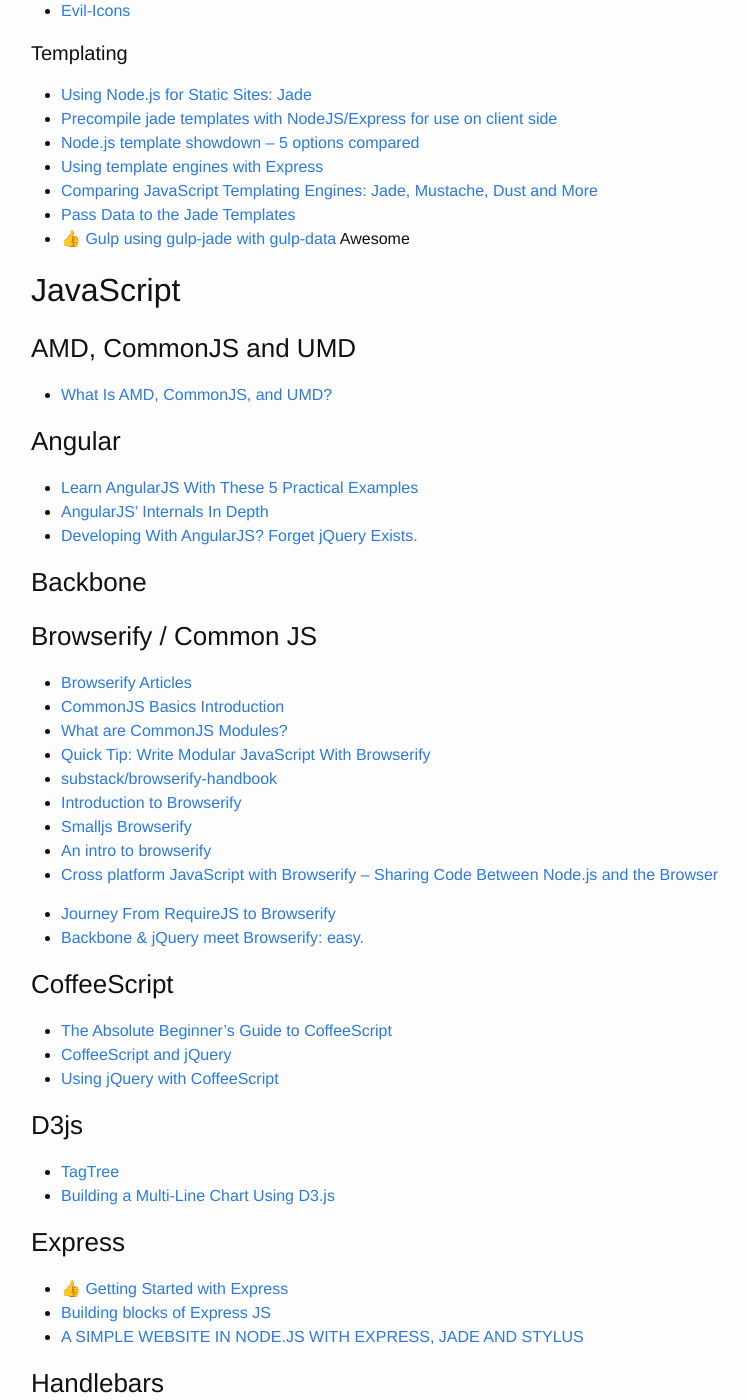
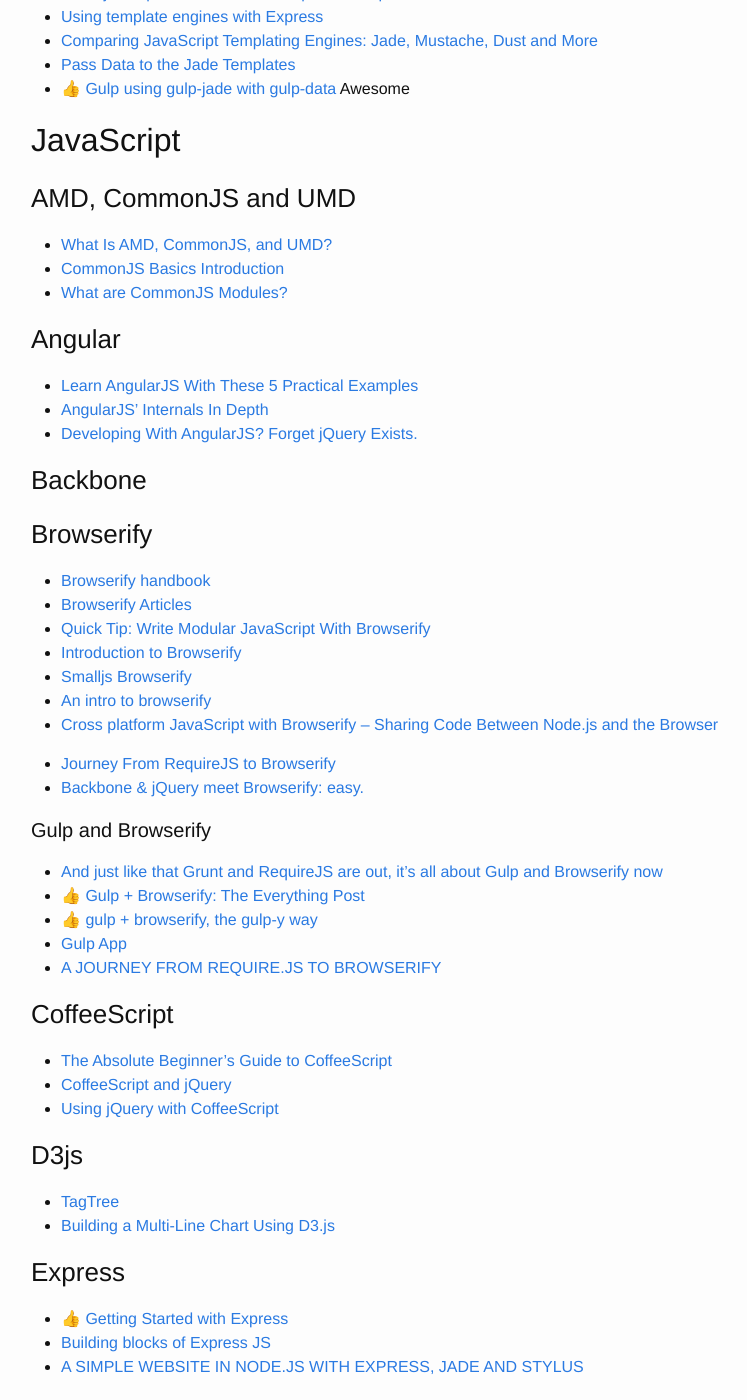
Before and after one commit to brownerd/brownerd.github.io, a Jekyll site: the page built from _posts/2015-01-01-reading-list-2015.md, in a window 1280 px wide and 1400 px high, scrolled down 6597 px. Shown: the whole window, without its empty margins (239-986 px from the left). Built offline with Jekyll 4.4.1, drawn with Linux system fonts in a browser that asks for light colours; emoji names are drawn with the system emoji font; some of the changed text lies outside the part shown.

Commit message:
browserify

```diff
--- a/_posts/2015-01-01-reading-list-2015.md
+++ b/_posts/2015-01-01-reading-list-2015.md
@@ -388,7 +382,8 @@ Just tyring to get better with handling merge conflicts
 
 ### AMD, CommonJS and UMD
 - [What Is AMD, CommonJS, and UMD?](http://davidbcalhoun.com/2014/what-is-amd-commonjs-and-umd/)
-
+- [CommonJS Basics Introduction](https://egghead.io/lessons/nodejs-commonjs-basics-introduction)
+- [What are CommonJS Modules?](https://egghead.io/lessons/nodejs-what-are-commonjs-modules)
 
 
 
@@ -405,12 +400,10 @@ Just tyring to get better with handling merge conflicts
 
 
 
-### Browserify / Common JS
+### Browserify
+- [Browserify handbook](https://github.com/substack/browserify-handbook)
 - [Browserify Articles](http://browserify.org/articles.html)
-- [CommonJS Basics Introduction](https://egghead.io/lessons/nodejs-commonjs-basics-introduction)
-- [What are CommonJS Modules?](https://egghead.io/lessons/nodejs-what-are-commonjs-modules)
 - [Quick Tip: Write Modular JavaScript With Browserify](http://tutorialzine.com/2014/02/writing-modular-javascript-browserify/)
-- [substack/browserify-handbook](https://github.com/substack/browserify-handbook)
 - [Introduction to Browserify](http://blakeembrey.com/articles/2013/09/introduction-to-browserify/)
 - [Smalljs Browserify](http://smalljs.org/package-managers/npm/browserify/)
 - [An intro to browserify ](http://tagtree.tv/browserify-an-intro)
@@ -419,6 +412,12 @@ Just tyring to get better with handling merge conflicts
 - [Journey From RequireJS to Browserify ](http://esa-matti.suuronen.org/blog/2013/03/22/journey-from-requirejs-to-browserify/)
 - [Backbone & jQuery meet Browserify: easy.](http://learnjs.io/blog/2013/11/23/backbone-jquery-browserify/)
 
+#### Gulp and  Browserify
+- [And just like that Grunt and RequireJS are out, it’s all about Gulp and Browserify now](http://www.100percentjs.com/just-like-grunt-gulp-browserify-now/)
+- [:+1: Gulp + Browserify: The Everything Post](http://viget.com/extend/gulp-browserify-starter-faq)
+- [:+1: gulp + browserify, the gulp-y way](https://medium.com/@sogko/gulp-browserify-the-gulp-y-way-bb359b3f9623)
+- [Gulp App](https://github.com/sindresorhus/gulp-app)
+- [A JOURNEY FROM REQUIRE.JS TO BROWSERIFY](http://orizens.com/wp/topics/a-journey-from-require-js-to-browserify/)
 
 
 
```
Also changed, not shown: other parts of _posts/2015-01-01-reading-list-2015.md (+0 -6 lines).
